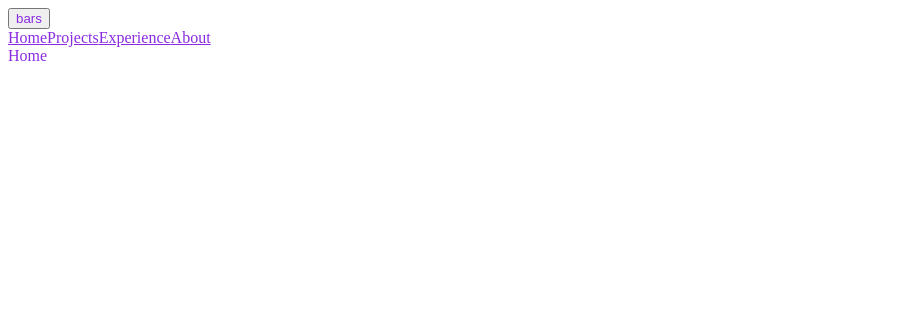
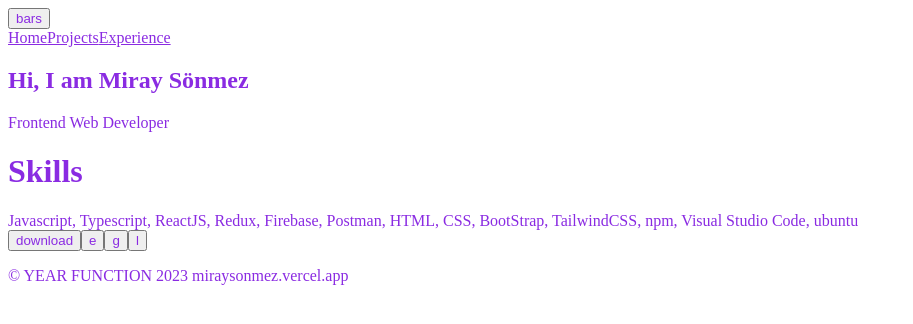
Before and after one commit to chiturca/portfolio, a React (Create React App) app: page / in a window 1280 px wide. Shown: the top 324 px of the page, without its empty margins (0-913 px from the left). Built offline with nearby package versions, Linux system fonts and the light colour scheme.

Commit message:
Doc: add skeleton

```diff
--- a/package.json
+++ b/package.json
@@ -29,7 +29,7 @@
     "eject": "react-scripts eject",
     "lint": "eslint .",
     "lint:fix": "eslint --fix",
-    "format": "prettier --write ./**/*.{js,jsx,ts,tsx,css,md,json} --config ./.prettierrc.json"
+    "format": "prettier --write ./**/*.{js,jsx,ts,tsx,scss,css,md,json} --config ./.prettierrc.json"
   },
   "eslintConfig": {
     "extends": [
--- a/src/App.tsx
+++ b/src/App.tsx
@@ -1,9 +1,9 @@
 import { Routes, Route } from 'react-router-dom';
-import About from './containers/About';
-import Experience from './containers/Experience';
+import Navbar from './components/Navbar';
 import Home from './containers/Home';
 import Projects from './containers/Projects';
-import Navbar from './components/Navbar';
+import Experience from './containers/Experience';
+import Footer from './components/Footer';
 import './App.scss';
 
 function App() {
@@ -14,8 +14,8 @@ function App() {
         <Route path="/" element={<Home />} />
         <Route path="/projects" element={<Projects />} />
         <Route path="/experience" element={<Experience />} />
-        <Route path="/about" element={<About />} />
       </Routes>
+      <Footer />
     </div>
   );
 }
--- /dev/null
+++ b/src/components/Footer/index.tsx
@@ -0,0 +1,18 @@
+import React from 'react';
+import './index.scss';
+
+function Footer() {
+  return (
+    <div className="footer">
+      <div className="contact">
+        <button className="cv">download</button>
+        <button className="email">e</button>
+        <button className="github">g</button>
+        <button className="linkedin">l</button>
+      </div>
+      <p> &copy; YEAR FUNCTION 2023 miraysonmez.vercel.app</p>
+    </div>
+  );
+}
+
+export default Footer;
--- a/src/components/Navbar/index.tsx
+++ b/src/components/Navbar/index.tsx
@@ -3,7 +3,7 @@ import { Link, useLocation } from 'react-router-dom';
 import './index.scss';
 
 function Navbar() {
-  const [expand, setExpand] = useState(false);
+  const [expand, setExpand] = useState<boolean>(false);
   const location = useLocation();
 
   useEffect(() => {
@@ -24,7 +24,6 @@ function Navbar() {
         <Link to="/">Home</Link>
         <Link to="/projects">Projects</Link>
         <Link to="/experience">Experience</Link>
-        <Link to="/about">About</Link>
       </div>
     </div>
   );
--- a/src/containers/About/index.tsx
+++ /dev/null
@@ -1,7 +0,0 @@
-import React from 'react';
-
-function About() {
-  return <div>About</div>;
-}
-
-export default About;
--- a/src/containers/Home/index.tsx
+++ b/src/containers/Home/index.tsx
@@ -1,7 +1,22 @@
 import React from 'react';
+import './index.scss';
 
 function Home() {
-  return <div>Home</div>;
+  return (
+    <div className="home">
+      <div className="about">
+        <h2>Hi, I am Miray Sönmez</h2>
+        <p>Frontend Web Developer</p>
+      </div>
+      <div className="skills">
+        <h1>Skills</h1>
+        <span>
+          Javascript, Typescript, ReactJS, Redux, Firebase, Postman, HTML, CSS, BootStrap,
+          TailwindCSS, npm, Visual Studio Code, ubuntu
+        </span>
+      </div>
+    </div>
+  );
 }
 
 export default Home;
```
Also changed, not shown: .eslintrc.json, src/components/Footer/index.scss (added).
